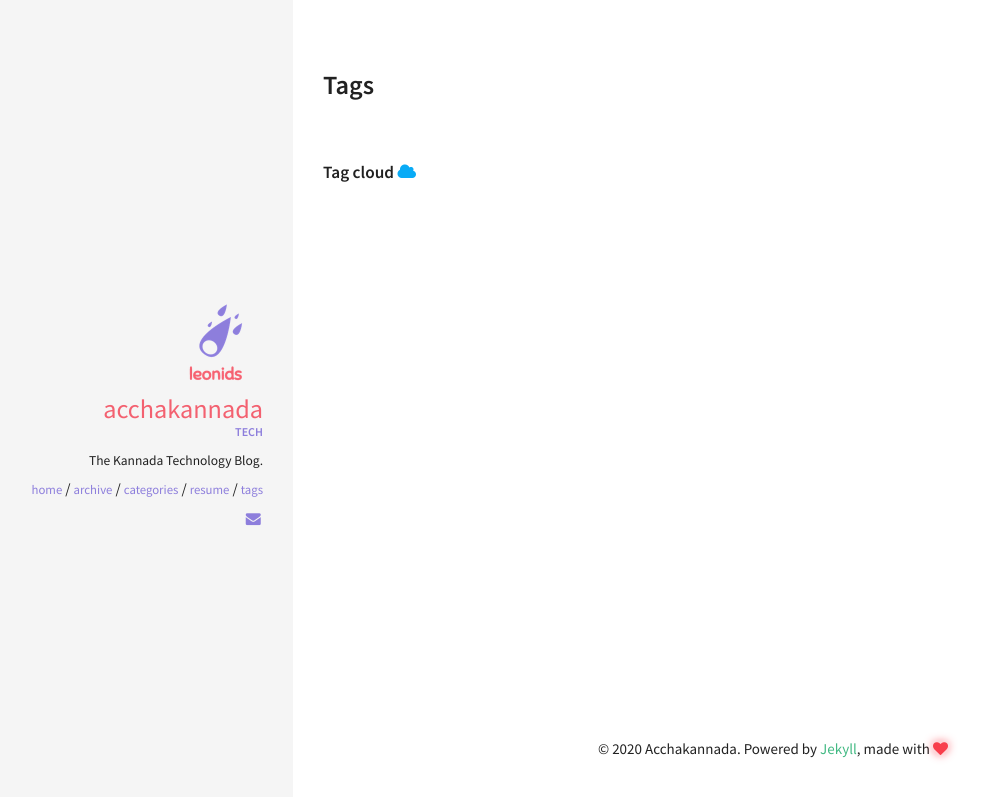
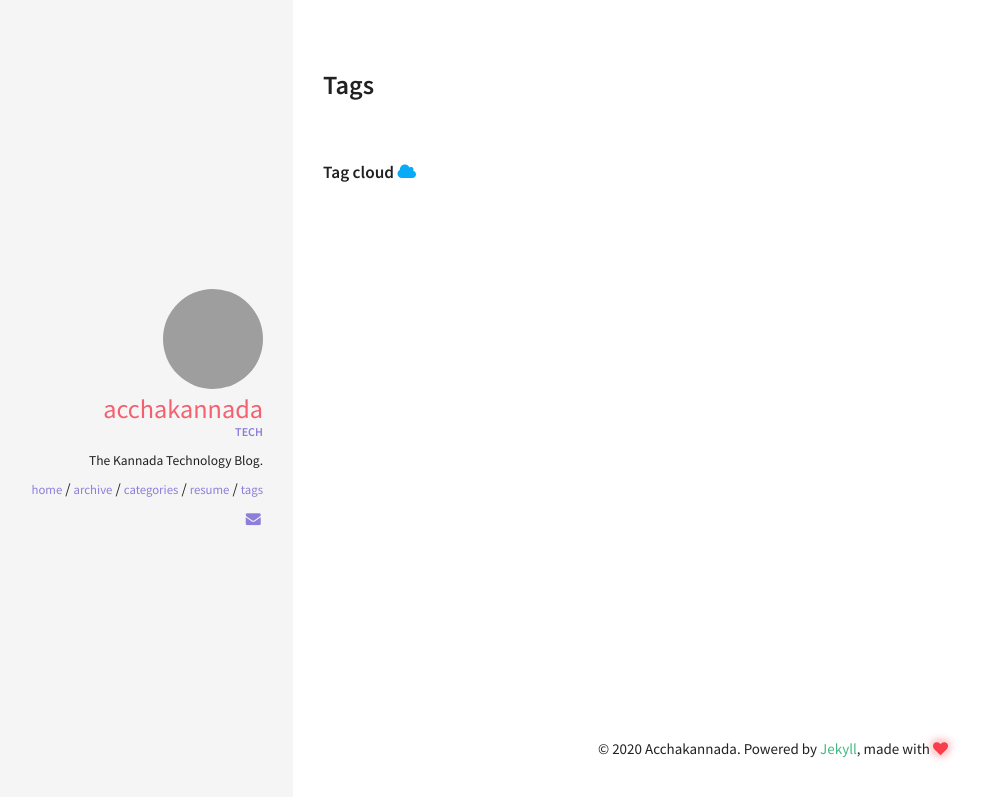
Before and after one commit to adarshkannada/Sanje, a Jekyll site: the page built from tags.html, in a window 1280 px wide. Shown: the top 797 px of the page, without its empty margins (27-1011 px from the left). Built offline with Jekyll 4.4.1, drawn with Linux system fonts in a browser that asks for light colours.

Commit message:
Update _config.yml

```diff
--- a/_config.yml
+++ b/_config.yml
@@ -34,7 +34,7 @@ kramdown:
 #
 owner:
   name: Acchakannada
-  avatar: leonids-logo.png
+  avatar: tech-logo.png
   job: "Tech"
   bio: "The Kannada Technology Blog."
   email: adarshkannada@gmail.com
```
